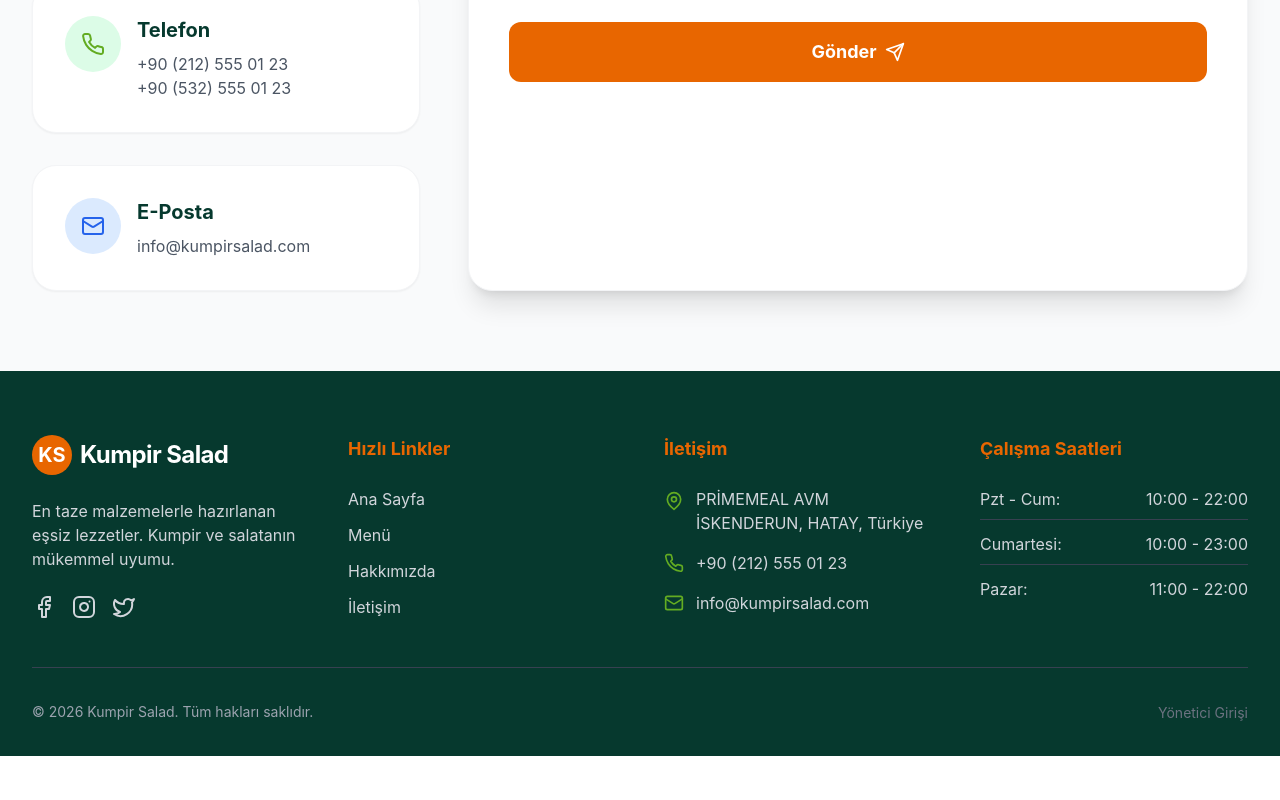
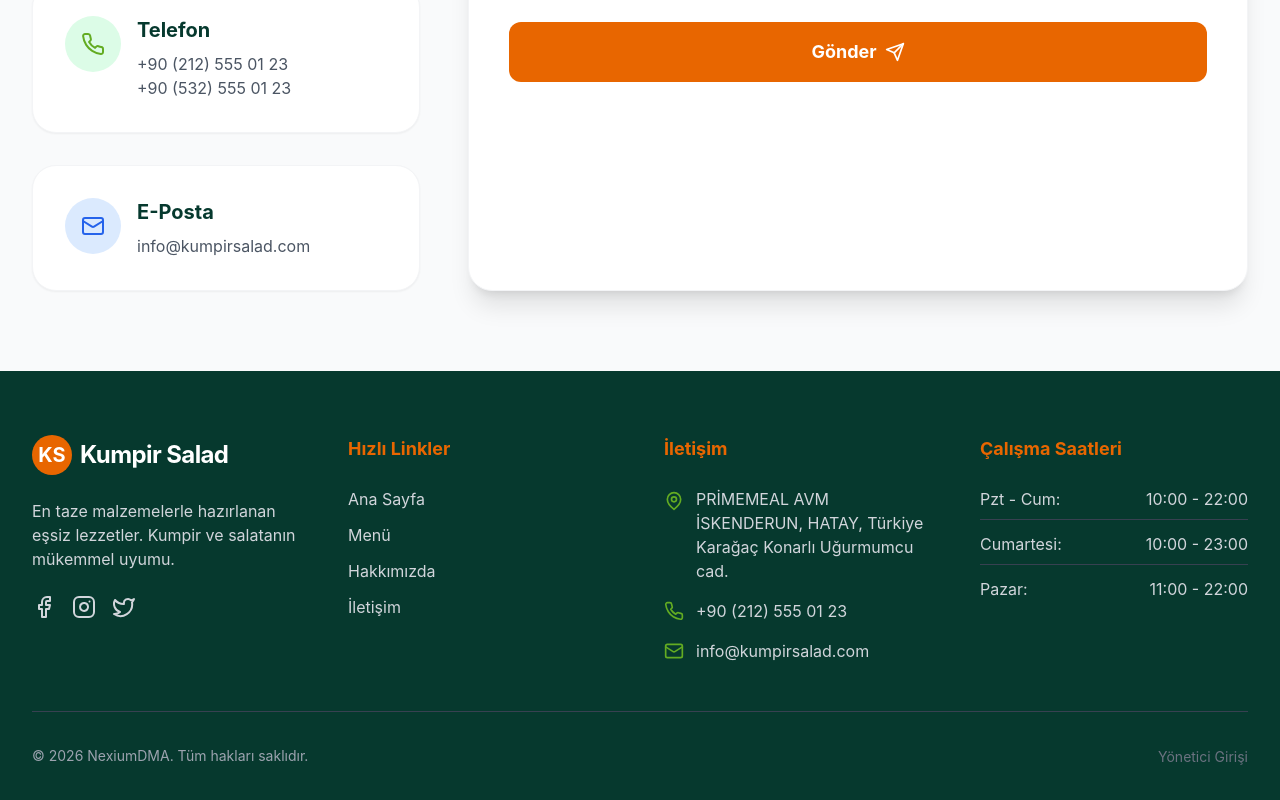
Before and after one commit to umuterdgn/kumpir_salad_full_stack_application_5s29ea_dualiteproject, a React app: page /iletisim in a window 1280 px wide. Shown: the part 617-1417 px from the top of the page. Before the commit the page ends 1373 px from the top, so only its background shows below. Built offline with nearby package versions, Linux system fonts and the light colour scheme; no server answers; the HTML template or start-up script is replaced by a standard one.

Commit message:
info updt

```diff
--- a/src/components/Footer.tsx
+++ b/src/components/Footer.tsx
@@ -39,7 +39,8 @@ export const Footer = () => {
             <ul className="space-y-4">
               <li className="flex items-start gap-3">
                 <MapPin className="text-brand-green shrink-0 mt-1" size={20} />
-                <span className="text-gray-300">PRİMEMEAL AVM İSKENDERUN, HATAY, Türkiye</span>
+                <span className="text-gray-300">PRİMEMEAL AVM İSKENDERUN, HATAY, Türkiye <br />
+                Karağaç Konarlı Uğurmumcu cad.</span>
               </li>
               <li className="flex items-center gap-3">
                 <Phone className="text-brand-green shrink-0" size={20} />
@@ -73,7 +74,7 @@ export const Footer = () => {
 
         <div className="border-t border-gray-700 mt-12 pt-8 flex flex-col md:flex-row justify-between items-center">
           <p className="text-gray-400 text-sm">
-            &copy; {new Date().getFullYear()} Kumpir Salad. Tüm hakları saklıdır.
+            &copy; {new Date().getFullYear()} NexiumDMA. Tüm hakları saklıdır.
           </p>
           <div className="mt-4 md:mt-0">
             <Link to="/admin-login" className="text-gray-500 hover:text-brand-orange text-sm transition-colors">
```
